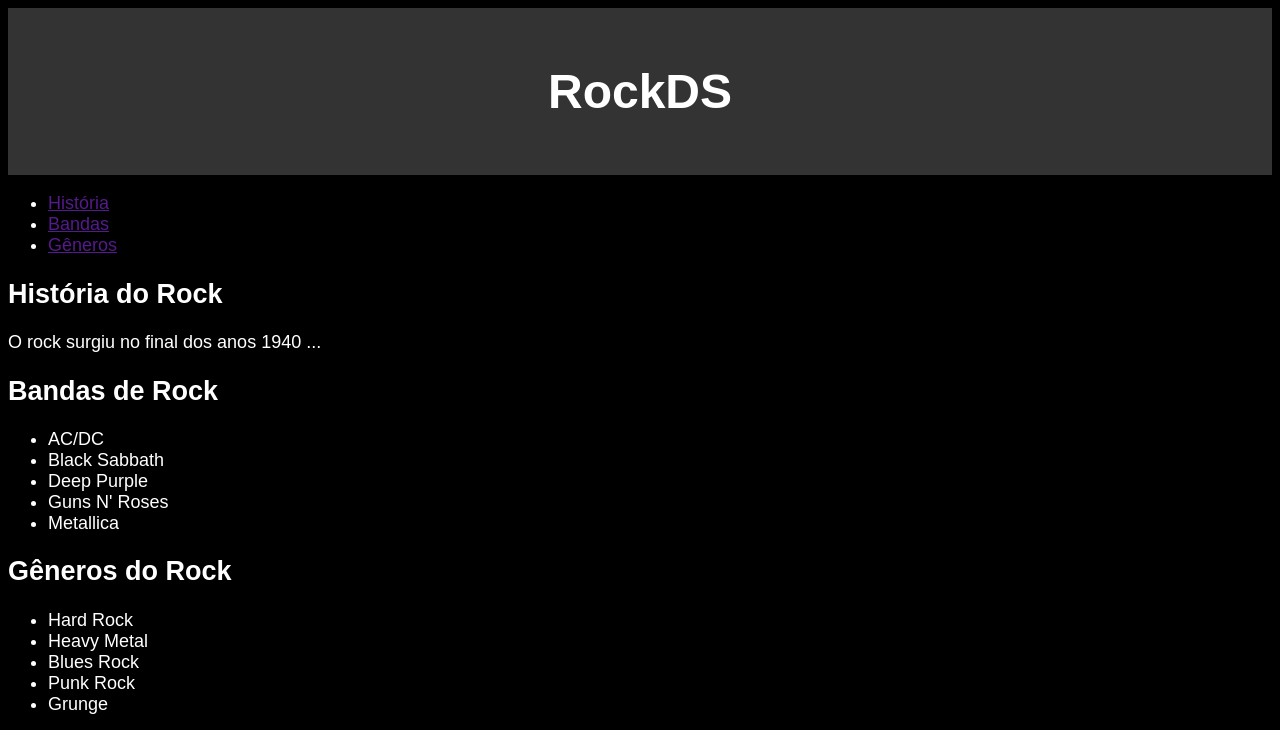
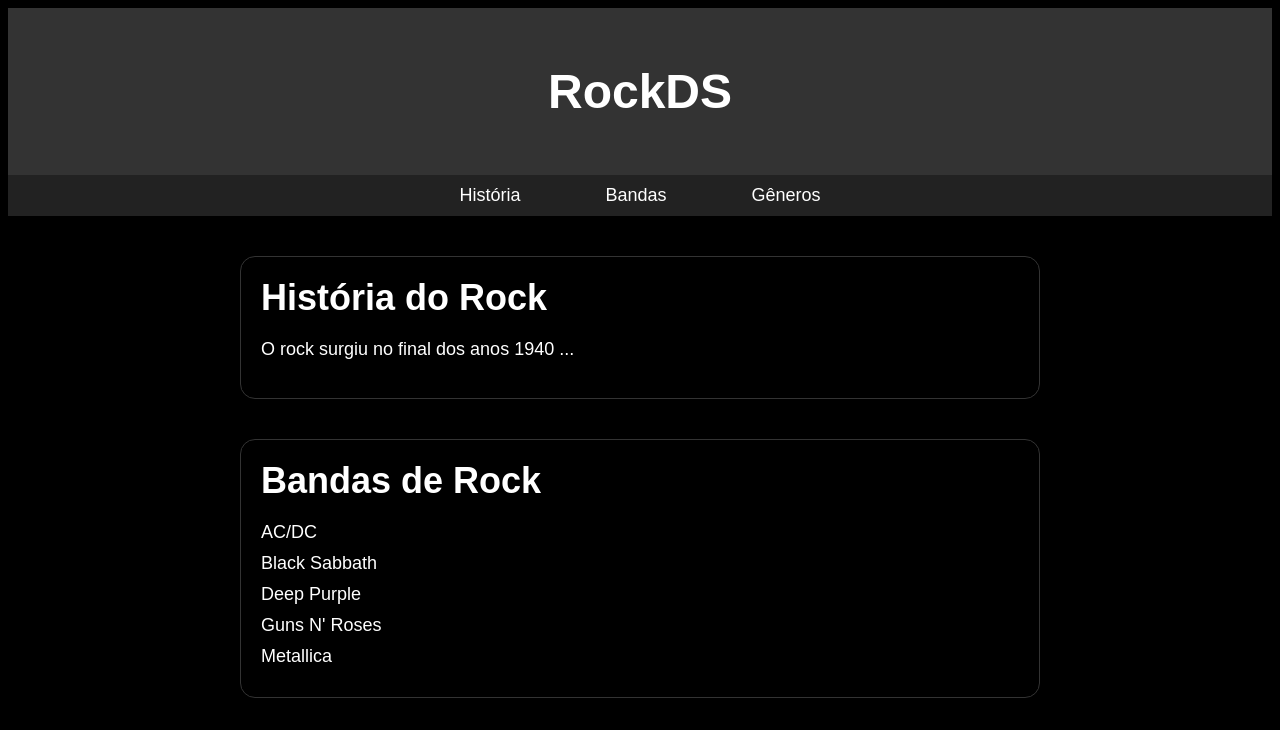
Before and after one commit to lucasreno/rockds, a plain HTML site: page index.html in a window 1280 px wide. Shown: the top 730 px of the page. Drawn offline with Linux system fonts and the light colour scheme.

Commit message:
Parte 2 - Finalizado o CSS

```diff
--- a/estilo.css
+++ b/estilo.css
@@ -12,3 +12,68 @@ header {
     padding-bottom: 24px;
     font-size: 24px;
 }
+
+
+nav {
+    background-color: #222222;
+}
+
+nav ul {
+    margin: 0;
+    padding: 0;
+    list-style: none;
+    text-align: center;
+}
+
+nav li {
+    display: inline-block;
+    margin: 0 20px;
+}
+
+nav a {
+    display: block;
+    padding: 10px 20px;
+    color: #ffffff;
+    text-decoration: none;
+}
+
+nav a:hover {
+    background-color: #444444;
+}
+
+main {
+    max-width: 800px;
+    margin: 0 auto;
+    padding: 40px;
+}
+
+section {
+    margin-bottom: 40px;
+    border: 1px solid #333333;
+    padding: 20px;
+    border-radius: 15px;
+}
+
+section h2 {
+    font-size: 36px;
+    margin-bottom: 20px;
+    margin-top: 0;
+}
+
+section ul {
+    list-style: none;
+    margin: 0;
+    padding: 0;
+}
+
+section li {
+    margin-bottom: 10px;
+}
+
+footer {
+    background-color: #222222;
+    color: #ffffff;
+    text-align: center;
+    padding: 20px;
+    font-size: 14px;
+}
--- a/index.html
+++ b/index.html
@@ -17,9 +17,9 @@
     </header>
     <nav>
         <ul>
-            <li><a href="">História</a></li>
-            <li><a href="">Bandas</a></li>
-            <li><a href="">Gêneros</a></li>
+            <li><a href="#historia">História</a></li>
+            <li><a href="#bandas">Bandas</a></li>
+            <li><a href="#generos">Gêneros</a></li>
         </ul>
     </nav>
     <main>
```
